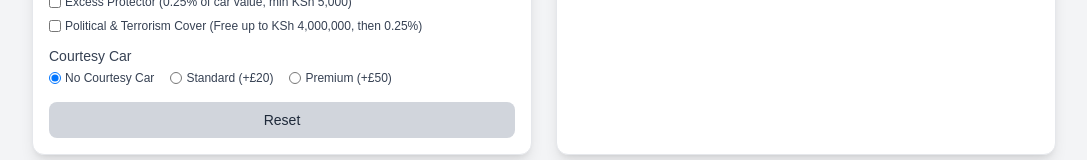
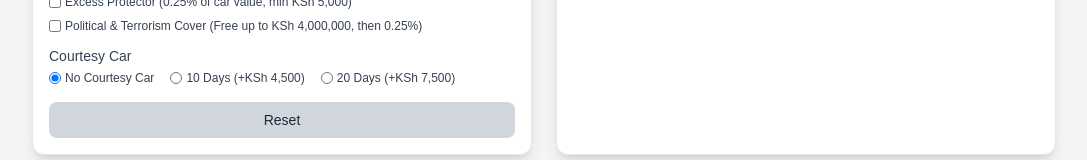
Before and after one commit to Caleb-Kiune/insurance-calculator, a Next.js app: page /calculator in a window 1280 px wide. Shown: the part 290-450 px from the top of the page, without its empty margins (96-1183 px from the left). Built offline with nearby package versions, Linux system fonts and the light colour scheme.

Commit message:
feat: update courtesy car options to show 10/20 days instead of standard/premium

```diff
--- a/src/app/calculator/page.tsx
+++ b/src/app/calculator/page.tsx
@@ -15,7 +15,7 @@ export default function CalculatorPage() {
     politicalTerrorism: number;
     courtesyCar: number;
   }>({ excessProtector: 0, politicalTerrorism: 0, courtesyCar: 0 });
-  const [courtesyCar, setCourtesyCar] = useState<"none" | "standard" | "premium">("none");
+  const [courtesyCar, setCourtesyCar] = useState<"none" | "10days" | "20days">("none");
   const [basicPremium, setBasicPremium] = useState<number | null>(null);
   const [levies, setLevies] = useState<{
     stampDuty: number;
@@ -52,7 +52,7 @@ export default function CalculatorPage() {
     let excessProtectorCost = excessProtector ? Math.max(carValue * 0.0025, 5000) : 0;
     let politicalTerrorismCost =
       politicalTerrorismCover && carValue > 4_000_000 ? carValue * 0.0025 : 0;
-     let courtesyCarCost = courtesyCar === "standard" ? 20 : courtesyCar === "premium" ? 50 : 0;
+    let courtesyCarCost = courtesyCar === "10days" ? 4500 : courtesyCar === "20days" ? 7500 : 0;
 
     const calculatedBasicPremium = basePremium + excessProtectorCost + politicalTerrorismCost + courtesyCarCost;
 
@@ -214,7 +214,7 @@ export default function CalculatorPage() {
                   name="courtesyCar"
                   value="none"
                   checked={courtesyCar === "none"}
-                   onChange={(e) => setCourtesyCar(e.target.value as "none" | "standard" | "premium")}
+                  onChange={(e) => setCourtesyCar(e.target.value as "none" | "10days" | "20days")}
                   className="w-3 h-3 text-blue-600 border-gray-300 focus:ring-blue-500 focus:ring-1"
                 />
                 <label htmlFor="courtesyCarNone" className="ml-1 text-xs text-gray-700">
@@ -224,29 +224,29 @@ export default function CalculatorPage() {
               <div className="flex items-center">
                 <input
                   type="radio"
-                   id="courtesyCarStandard"
+                  id="courtesyCar10Days"
                   name="courtesyCar"
-                   value="standard"
-                   checked={courtesyCar === "standard"}
-                   onChange={(e) => setCourtesyCar(e.target.value as "none" | "standard" | "premium")}
+                  value="10days"
+                  checked={courtesyCar === "10days"}
+                  onChange={(e) => setCourtesyCar(e.target.value as "none" | "10days" | "20days")}
                   className="w-3 h-3 text-blue-600 border-gray-300 focus:ring-blue-500 focus:ring-1"
                 />
-                 <label htmlFor="courtesyCarStandard" className="ml-1 text-xs text-gray-700">
-                   Standard (+£20)
+                <label htmlFor="courtesyCar10Days" className="ml-1 text-xs text-gray-700">
+                  10 Days (+KSh 4,500)
                 </label>
               </div>
               <div className="flex items-center">
                 <input
                   type="radio"
-                   id="courtesyCarPremium"
+                  id="courtesyCar20Days"
                   name="courtesyCar"
-                   value="premium"
-                   checked={courtesyCar === "premium"}
-                   onChange={(e) => setCourtesyCar(e.target.value as "none" | "standard" | "premium")}
+                  value="20days"
+                  checked={courtesyCar === "20days"}
+                  onChange={(e) => setCourtesyCar(e.target.value as "none" | "10days" | "20days")}
                   className="w-3 h-3 text-blue-600 border-gray-300 focus:ring-blue-500 focus:ring-1"
                 />
-                 <label htmlFor="courtesyCarPremium" className="ml-1 text-xs text-gray-700">
-                   Premium (+£50)
+                <label htmlFor="courtesyCar20Days" className="ml-1 text-xs text-gray-700">
+                  20 Days (+KSh 7,500)
                 </label>
               </div>
             </div>
```
Lines whose indentation alone changed are shown as unchanged.
